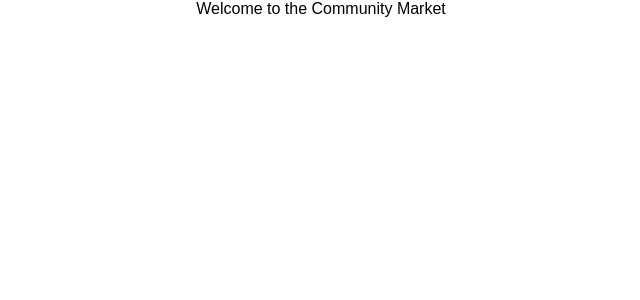
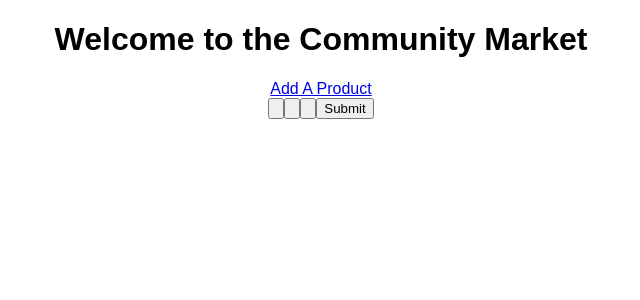
Before and after one commit to PiotrBerebecki/community-market, a React (Create React App) app: page /add-product in a window 1280 px wide. Shown: the top 300 px of the page, without its empty margins (319-959 px from the left). Built offline with nearby package versions, Linux system fonts and the light colour scheme; no server answers.

Commit message:
Added add product component
contains three forms input will be held in local state
action to be dispatched to redux relates #14

```diff
--- /dev/null
+++ b/src/add_product/AddProduct.js
@@ -0,0 +1,55 @@
+import React, { Component } from 'react';
+
+class AddProduct extends Component {
+  constructor(props) {
+    super(props);
+
+    this.state = {
+      product_name: '',
+      price: '',
+      image_url: '',
+    };
+
+    this.handleInput = this.handleInput.bind(this);
+    this.handleSubmit = this.handleSubmit.bind(this);
+  }
+
+  handleInput(event) {
+    this.setState({
+      [event.target.name]: event.target.value,
+    });
+  }
+
+  handleSubmit(event) {}
+
+  render() {
+    return (
+      <form onSubmit={this.handleSubmit}>
+        <input
+          onChange={this.handleInput}
+          value={this.state.product_name}
+          type="submit"
+          placeholder="product name"
+          name="product_name"
+        />
+        <input
+          onChange={this.handleInput}
+          value={this.state.price}
+          type="submit"
+          placeholder="product price"
+          name="price"
+        />
+        <input
+          onChange={this.handleInput}
+          value={this.state.image_url}
+          type="submit"
+          placeholder="product image link"
+          name="image_url"
+        />
+        <input type="submit" />
+      </form>
+    );
+  }
+}
+
+export default AddProduct;
--- a/src/app/App.js
+++ b/src/app/App.js
@@ -1,8 +1,9 @@
 import React, { Component } from 'react';
-import { BrowserRouter as Router, Route } from 'react-router-dom';
+import { BrowserRouter as Router, Route, Link } from 'react-router-dom';
 
 import ProductList from './../products/containers/ProductList';
 import Product from './../products/containers/Product';
+import AddProduct from './../add_product/AddProduct';
 import './App.css';
 
 class App extends Component {
@@ -10,12 +11,17 @@ class App extends Component {
     return (
       <Router>
         <div className="App">
-          Welcome to the Community Market
+          <h1>Welcome to the Community Market</h1>
+          <Link to="/add-product">Add A Product</Link>
           <Route exact path="/" component={ProductList} />
 
           <Route
             path="/:slug/:id"
             render={({ match }) => <Product {...match.params} />}
+          />
+          <Route
+            path="/add-product"
+            render={({ match }) => <AddProduct {...match.params} />}
           />
 
         </div>
```
